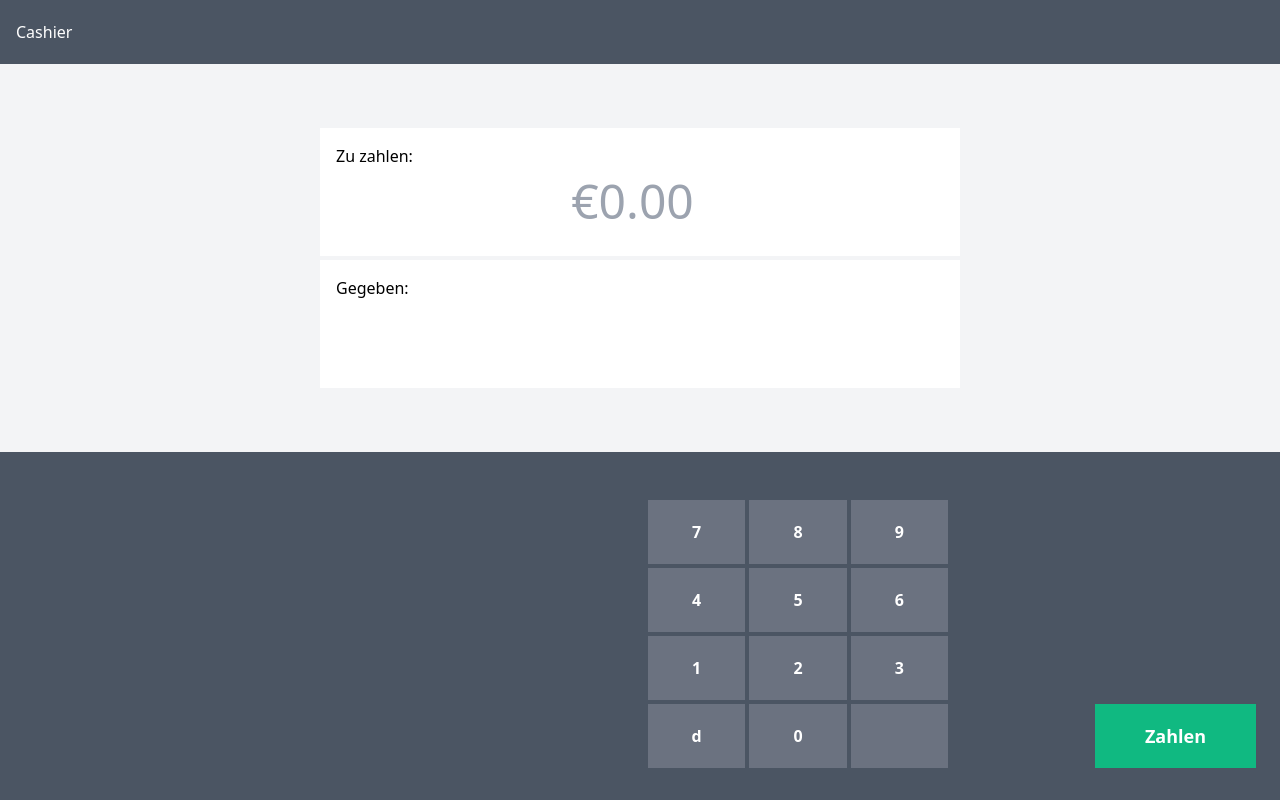
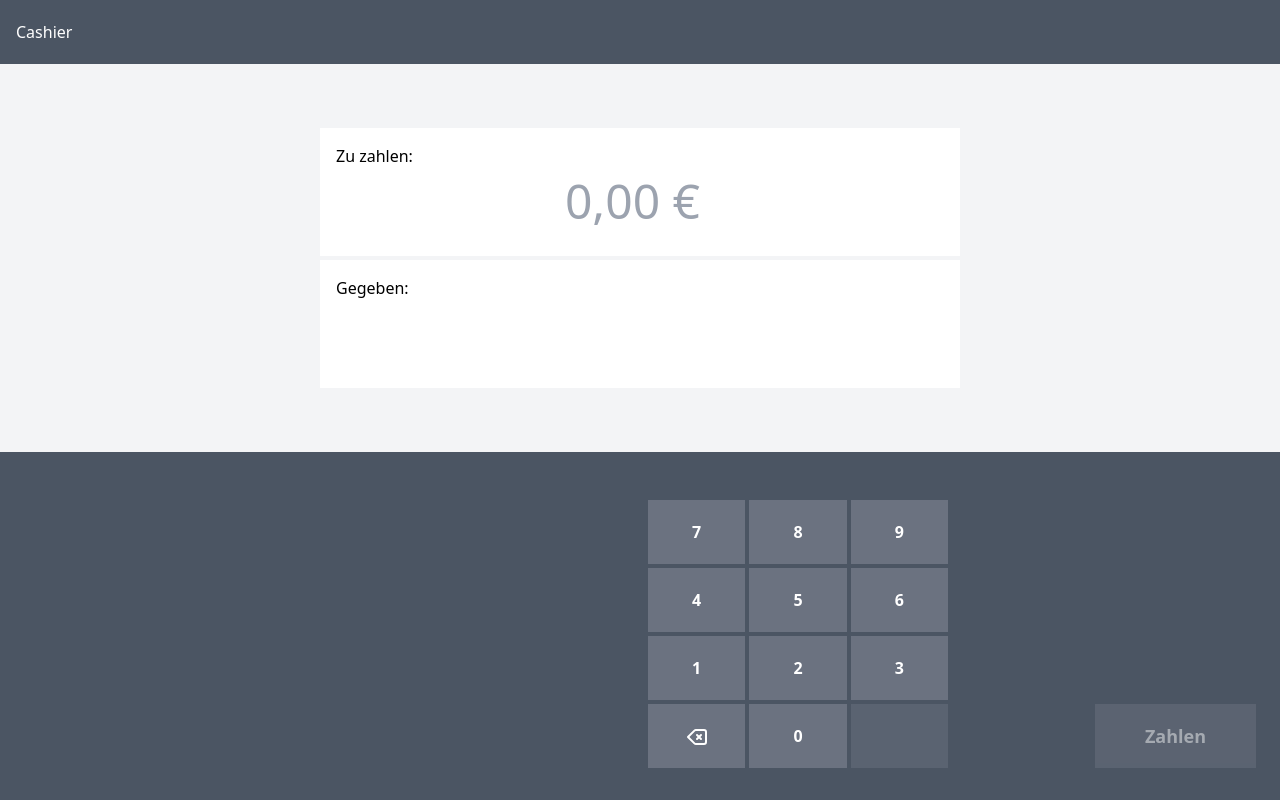
Before and after one commit to roschaefer/cashier, a Vue app: page / in a window 1280 px wide. Built offline with nearby package versions, Linux system fonts and the light colour scheme.

Commit message:
refactor: final fixes and stylings

```diff
--- a/src/App.vue
+++ b/src/App.vue
@@ -36,8 +36,12 @@
       <div class="md:w-1/4 flex justify-end items-end">
         <button
           v-if="!change"
-          :disabled="!(Number.isInteger(given) && Number.isInteger(cost))"
-          class="pay bg-green-500 text-white text-lg font-extrabold py-4 px-12 border-2 border-transparent hover:border-white"
+          :disabled="!ready"
+          class="pay text-white text-lg font-extrabold py-4 px-12 border-2 border-transparent"
+          :class="{
+            'bg-green-500 hover:border-white': ready,
+            'bg-gray-500 opacity-50 cursor-not-allowed': !ready,
+          }"
           @click="pay"
         >
           Zahlen
@@ -49,7 +53,7 @@
 
 <script lang="ts">
 import "./index.css";
-import { reactive, toRefs, defineComponent } from "vue";
+import { computed, reactive, toRefs, defineComponent } from "vue";
 import NumPad from "./components/NumPad/NumPad.vue";
 import Suggestions from "./components/Suggestions/Suggestions.vue";
 import Center from "./components/Center/Center.vue";
@@ -82,7 +86,10 @@ export default defineComponent({
     const pay = () => {
       change.value = change.value ? undefined : given.value - cost.value;
     };
-    return { given, cost, change, pay, reset };
+    const ready = computed(() => {
+      return Number.isInteger(given.value) && Number.isInteger(cost.value);
+    });
+    return { given, cost, change, pay, reset, ready };
   },
 });
 </script>
--- a/src/components/Center/Center.vue
+++ b/src/components/Center/Center.vue
@@ -6,7 +6,7 @@
         v-if="!change"
         class="self-center w-full text-5xl text-center border-0"
         type="number"
-        placeholder="€0.00"
+        placeholder="0,00 €"
         :value="cost"
         @input="updateCost"
       />
@@ -37,6 +37,11 @@ const FORMAT = new Intl.NumberFormat("de-DE", {
   currency: "EUR",
 });
 
+export const format = (value: number) => {
+  if (!Number.isInteger(value)) return null;
+  return FORMAT.format(value / 100.0);
+};
+
 export default defineComponent({
   props: {
     cost: { type: Number, default: () => null },
@@ -51,10 +56,6 @@ export default defineComponent({
         Number((event.target as HTMLInputElement).value)
       );
     };
-    const format = (value: number) => {
-      if (!Number.isInteger(value)) return null;
-      return FORMAT.format(value / 100.0);
-    };
 
     return { updateCost, format };
   },
--- a/src/components/NumPad/NumPad.vue
+++ b/src/components/NumPad/NumPad.vue
@@ -10,10 +10,26 @@
     <button class="h-16 bg-gray-500 font-extrabold" @click="push(2)">2</button>
     <button class="h-16 bg-gray-500 font-extrabold" @click="push(3)">3</button>
     <button class="h-16 bg-gray-500 font-extrabold delete" @click="pop">
-      d
+      <svg
+        xmlns="http://www.w3.org/2000/svg"
+        class="inline-block h-6 w-6"
+        fill="none"
+        viewBox="0 0 24 24"
+        stroke="currentColor"
+      >
+        <path
+          stroke-linecap="round"
+          stroke-linejoin="round"
+          stroke-width="2"
+          d="M12 14l2-2m0 0l2-2m-2 2l-2-2m2 2l2 2M3 12l6.414 6.414a2 2 0 001.414.586H19a2 2 0 002-2V7a2 2 0 00-2-2h-8.172a2 2 0 00-1.414.586L3 12z"
+        />
+      </svg>
     </button>
     <button class="h-16 bg-gray-500 font-extrabold" @click="push(0)">0</button>
-    <button disabled class="h-16 bg-gray-500 font-extrabold" />
+    <button
+      disabled
+      class="h-16 bg-gray-500 font-extrabold bg-gray-500 opacity-50 cursor-not-allowed"
+    />
   </div>
 </template>
 
--- a/src/components/Suggestions/Suggestions.vue
+++ b/src/components/Suggestions/Suggestions.vue
@@ -7,13 +7,14 @@
         class="flex-1 bg-gray-500 font-extrabold"
         @click="$emit('update:given', suggestion)"
       >
-        {{ suggestion }}
+        {{ format(suggestion) }}
       </button>
     </template>
   </div>
 </template>
 
 <script lang="ts">
+import { format } from "../Center/Center.vue";
 import { computed, defineComponent } from "vue";
 export default defineComponent({
   props: {
@@ -29,7 +30,7 @@ export default defineComponent({
         .slice(0, 5)
         .reverse();
     });
-    return { suggestions };
+    return { suggestions, format };
   },
 });
 </script>
```
Also changed, not shown: 1 other file (tests, documents, lock files or other folders).
